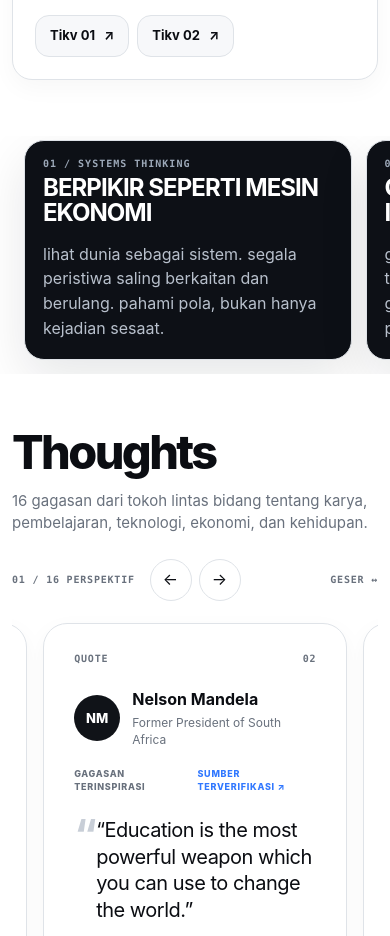
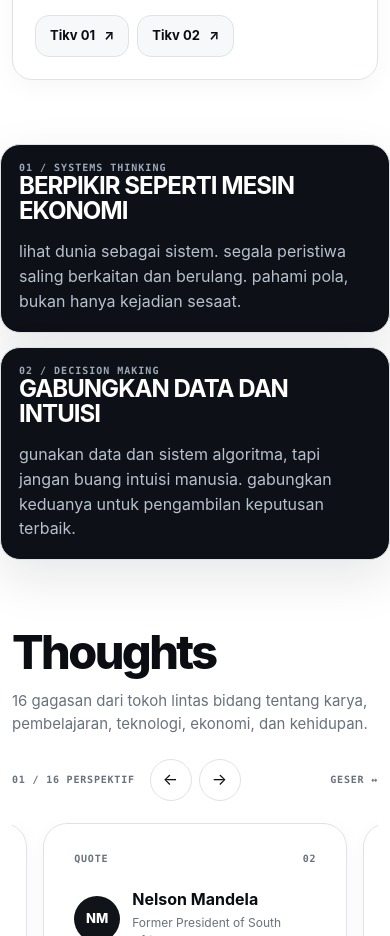
Before and after one commit to LionerHakim/JRHs, a React (Vite) app: page / in a window 390 px wide. Shown: the part 4360-5296 px from the top of the page. Built offline with nearby package versions, Linux system fonts and the light colour scheme.

Commit message:
fix: keep quotes in normal vertical page flow

```diff
--- a/src/styles/portal-2100.css
+++ b/src/styles/portal-2100.css
@@ -1800,38 +1800,48 @@ html[data-theme] .nav-action.is-open{
   .music-controls .music-play{width:48px;height:48px;min-width:48px;min-height:48px}
 }
 
-/* Quotes: preserve two-column editorial layout on desktop; use horizontal snap-scroll below 980px. */
+/* Quotes: editorial cards stay in normal page flow on every viewport. */
+.thinking-quotes{
+  width:100%;
+  max-width:var(--content-max,1200px);
+  margin:0 auto;
+  display:grid;
+  grid-template-columns:repeat(2,minmax(0,1fr));
+  gap:18px;
+  padding:18px 0 24px;
+  overflow:visible;
+}
+
+.thinking-quote-card{
+  min-width:0;
+  scroll-snap-align:none;
+}
+
 @media (max-width:980px){
   .thinking-quotes{
-    width:100vw;
-    max-width:100vw;
-    margin-left:50%;
-    transform:translateX(-50%);
-    display:flex;
+    width:100%;
+    max-width:none;
+    margin:0;
+    grid-template-columns:1fr;
     gap:14px;
-    overflow-x:auto;
-    overflow-y:hidden;
-    padding:4px max(5vw,24px) 20px;
-    scroll-snap-type:x mandatory;
-    scroll-behavior:smooth;
-    overscroll-behavior-x:contain;
-    touch-action:pan-x;
-    scrollbar-width:none;
-    -webkit-overflow-scrolling:touch;
-  }
-
-  .thinking-quotes::-webkit-scrollbar{display:none}
+    padding:14px 0 24px;
+    overflow:visible;
+  }
 
   .thinking-quote-card{
-    flex:0 0 min(640px,84vw);
-    min-height:220px;
-    scroll-snap-align:center;
-  }
-
-  .thinking-quotes:focus-visible{
-    outline:2px solid var(--blue);
-    outline-offset:5px;
-    border-radius:var(--radius-lg);
+    width:100%;
+    min-height:0;
+  }
+}
+
+@media (max-width:720px){
+  .thinking-quotes{
+    padding:8px 0 20px;
+  }
+
+  .thinking-quote-card{
+    padding:22px;
+    border-radius:20px;
   }
 }
 
```
